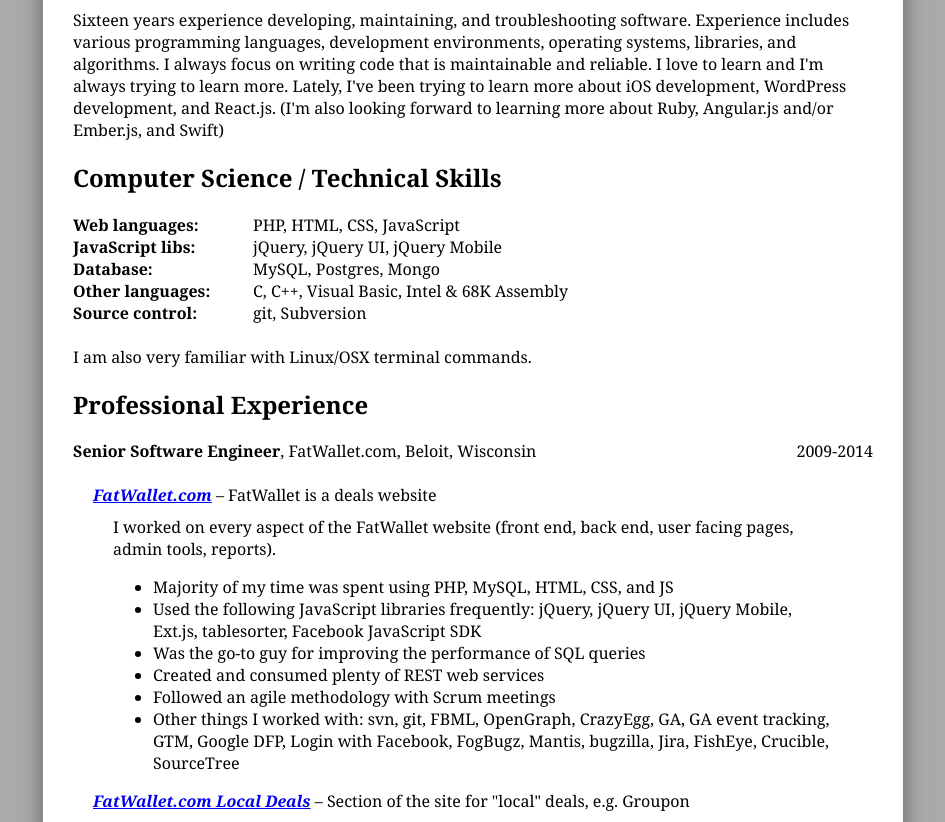
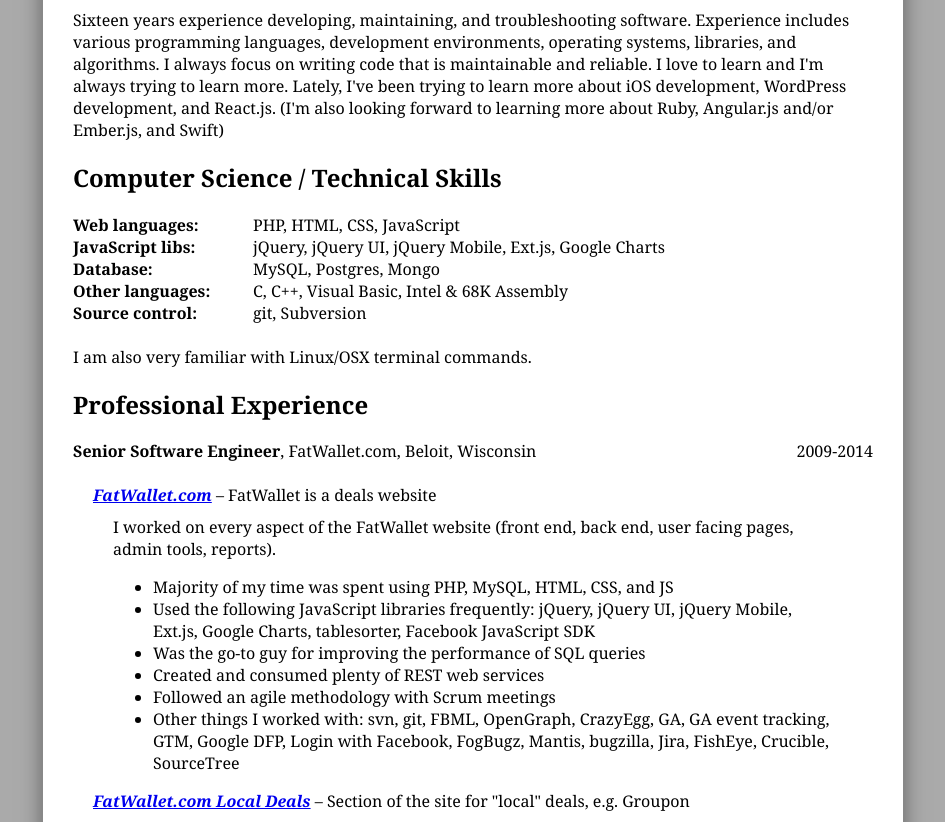
Before and after one commit to voidpointer/voidpointer.github.io, a PHP site: page / in a window 1280 px wide. Shown: the part 217-1039 px from the top of the page, without its empty margins (167-1112 px from the left). Run offline with PHP 8.4, Linux system fonts and the light colour scheme.

Commit message:
Added Google Charts.

```diff
--- a/index.php
+++ b/index.php
@@ -54,7 +54,7 @@
 					<div class="skills-value">PHP, HTML, CSS, JavaScript</div>
 					<div style="clear:both;"></div>
 					<div class="skills-section">JavaScript libs:</div>
-					<div class="skills-value">jQuery, jQuery UI, jQuery Mobile</div>
+					<div class="skills-value">jQuery, jQuery UI, jQuery Mobile, Ext.js, Google Charts</div>
 					<div style="clear:both;"></div>
 					<div class="skills-section">Database:</div>
 					<div class="skills-value">MySQL, Postgres, Mongo</div>
@@ -87,7 +87,7 @@
 							I worked on every aspect of the FatWallet website (front end, back end, user facing pages, admin tools, reports).
 							<ul>
 								<li>Majority of my time was spent using PHP, MySQL, HTML, CSS, and JS</li>
-								<li>Used the following JavaScript libraries frequently: jQuery, jQuery UI, jQuery Mobile, Ext.js, tablesorter, Facebook JavaScript SDK</li>
+								<li>Used the following JavaScript libraries frequently: jQuery, jQuery UI, jQuery Mobile, Ext.js, Google Charts, tablesorter, Facebook JavaScript SDK</li>
 								<li>Was the go-to guy for improving the performance of SQL queries</li>
 								<li>Created and consumed plenty of REST web services</li>
 								<li>Followed an agile methodology with Scrum meetings</li>
```
